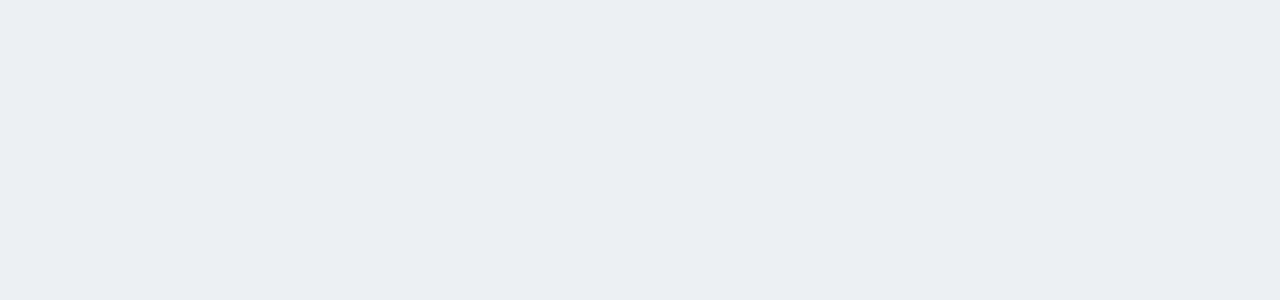
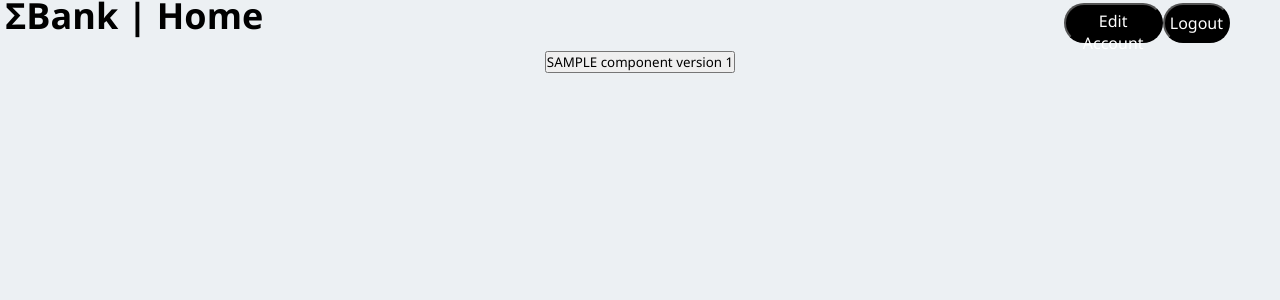
Before and after one commit to Phys09/sigmatech-final, a React (Create React App) app in the folder sigmabank/: page /chat in a window 1280 px wide. Before the commit this address had no page. Shown: the top 300 px of the page. Built offline with nearby package versions, Linux system fonts and the light colour scheme.

Commit message:
creating basic route for chat page

```diff
--- a/sigmabank/src/components/livechat.jsx
+++ b/sigmabank/src/components/livechat.jsx
@@ -2,7 +2,7 @@ import React, { Component } from "react";
 import { Link } from "react-router-dom";
 // import "../css/nav.css";
 
-class DefaultComponent extends Component {
+class ChatComponent extends Component {
   state = {
     version: 1,
   };
@@ -18,4 +18,4 @@ class DefaultComponent extends Component {
   }
 }
 
-export default DefaultComponent;
+export default ChatComponent;
--- a/sigmabank/src/index.js
+++ b/sigmabank/src/index.js
@@ -14,6 +14,7 @@ import LoginForm from "./routes/LoginForm";
 import TransactionHistory from "./routes/TransactionHistory";
 import EditAccountForm from "./routes/EditAccountDetail";
 import AdminPanel from "./routes/AdminPanel";
+import ChatPage from "./routes/ChatPage";
 
 ReactDOM.render(
   <AuthContextProvider>
@@ -24,6 +25,7 @@ ReactDOM.render(
         <Route path="/login" element={<LoginForm />} />
         <Route path="/transactions" element={<TransactionHistory />} />
         <Route path="/admin" element={<AdminPanel />} />
+        <Route path="/chat" element={<ChatPage />} />
 
         <Route path="/edit" element={<EditAccountForm />} />
       </Routes>
--- /dev/null
+++ b/sigmabank/src/routes/ChatPage.js
@@ -0,0 +1,17 @@
+import React from "react";
+import NavbarHome from "../components/navbarHome";
+import ChatComponent from "../components/livechat.jsx";
+import '../css/App.css';
+
+function ChatPage() {
+  return (
+    <React.Fragment>
+      <NavbarHome/>
+        <div className="Chat">
+          <ChatComponent />
+        </div>
+    </React.Fragment>
+  );
+}
+
+export default ChatPage;
```
Also changed, not shown: 1 other file (tests, documents, lock files or other folders).
